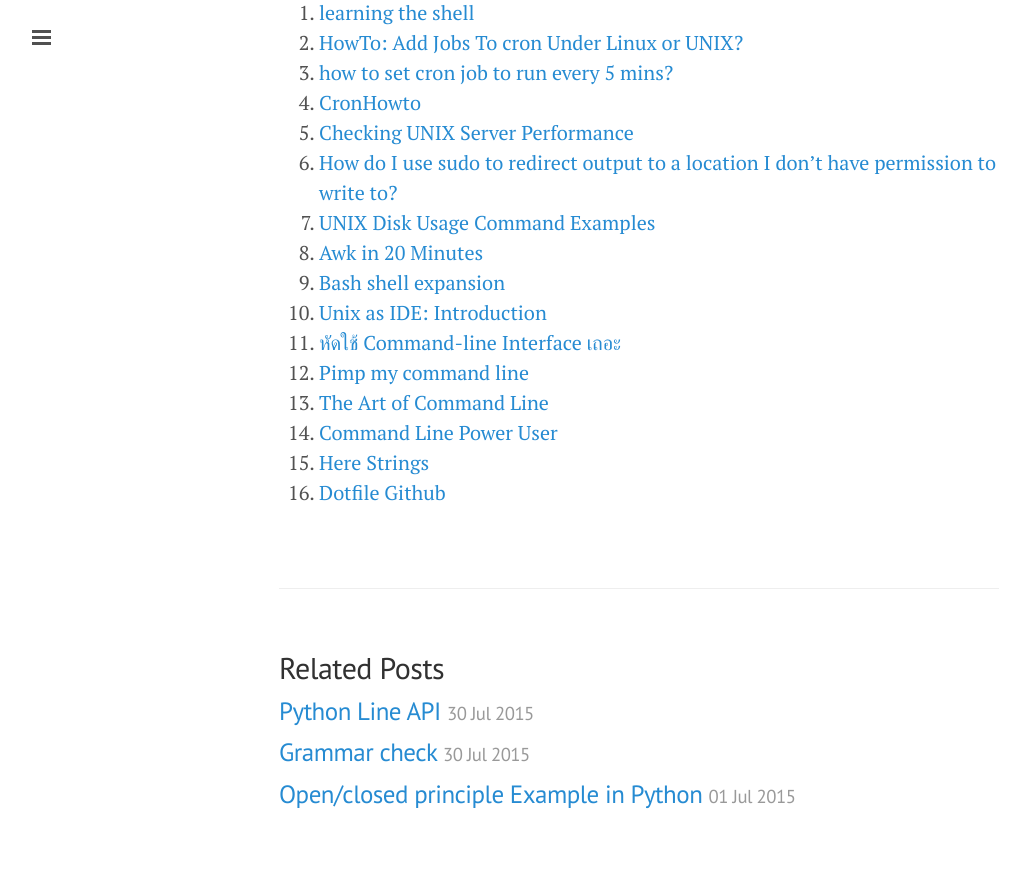
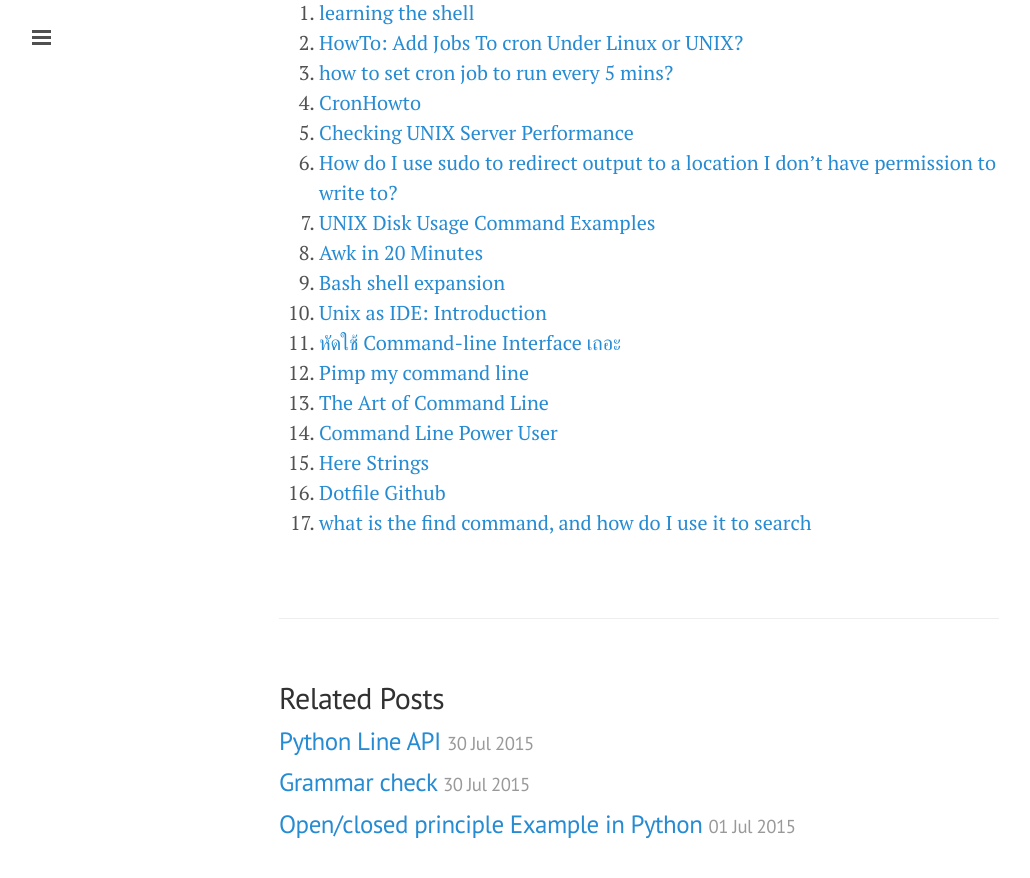
Before and after one commit to ibotdotout/ibotdotout.github.io, a Jekyll site: the page built from _posts/2014-06-27-unix.md, in a window 1280 px wide and 900 px high, scrolled down 6392 px. Shown: the top 878 px of the window, without its empty margins (1-1031 px from the left). Built offline with Jekyll 4.4.1, drawn with Linux system fonts in a browser that asks for light colours; Markdown is read by kramdown in place of the engine named in the settings.

Commit message:
Modify: add find example

```diff
--- a/_posts/2014-06-27-unix.md
+++ b/_posts/2014-06-27-unix.md
@@ -287,3 +287,4 @@ $ alias pbselect='xclip -selection primary -o'
 14. [Command Line Power User](https://www.youtube.com/playlist?list=PLu8EoSxDXHP7tXPJp5ZmUpuT7sFvrswzf)
 15. [Here Strings](http://linux.die.net/abs-guide/x15683.html)
 16. [Dotfile Github](http://dotfiles.github.io)
+17. [what is the find command, and how do I use it to search](https://kb.iu.edu/d/admm)
```
